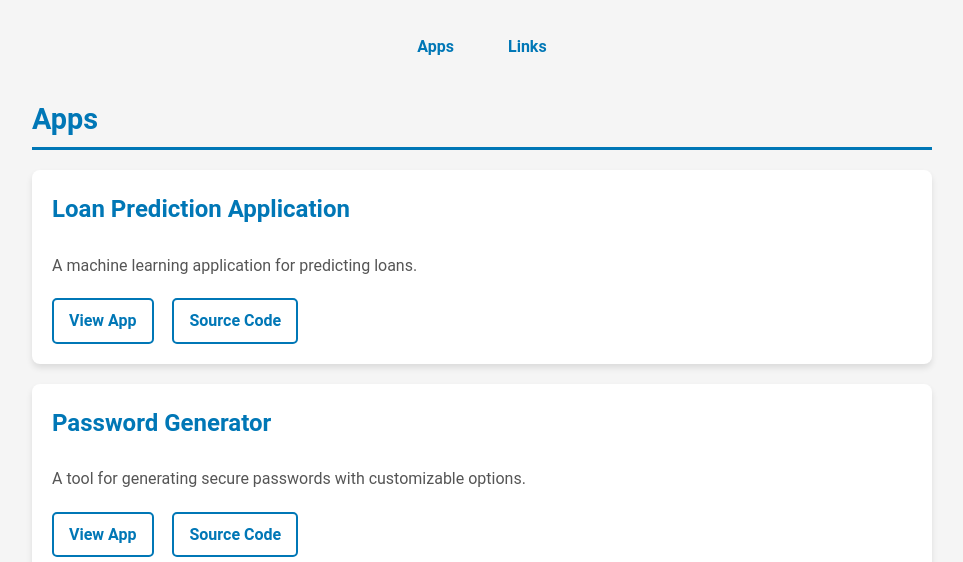
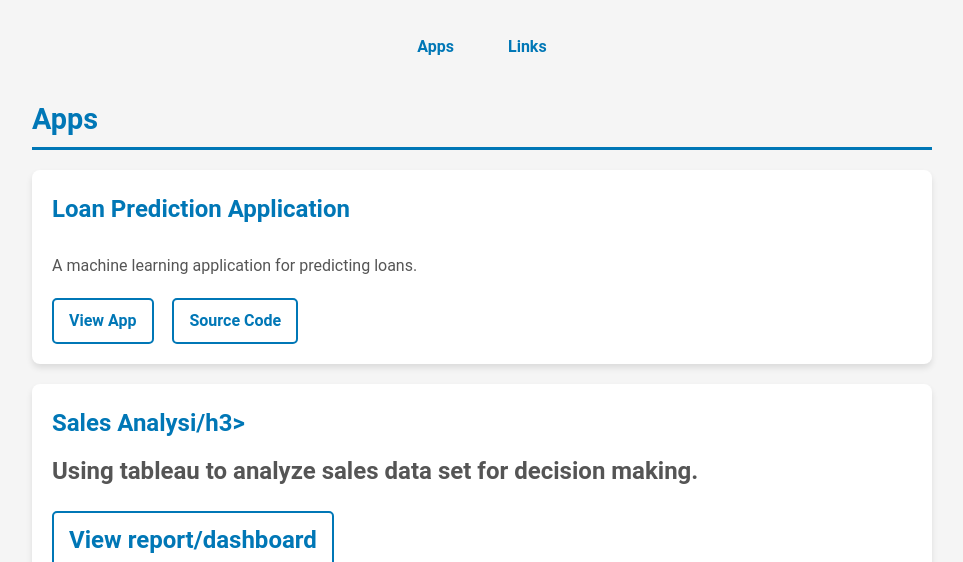
Before and after one commit to Ijeoma2025/ijeoma-portfoilio.github.io, a plain HTML site: page index.html in a window 1280 px wide. Shown: the part 235-797 px from the top of the page, without its empty margins (158-1121 px from the left). Drawn offline with Linux system fonts and the light colour scheme.

Commit message:
Update index.html

```diff
--- a/index.html
+++ b/index.html
@@ -32,14 +32,13 @@
                 <a href=https://github.com/Ijeoma2025/Loan_Prediction- target="_blank">Source Code</a>
             </div>
 
-            <!-- Password Generator Section -->
+            <!-- Sales Analysis -->
             <div class="app">
-                <h3>Password Generator</h3>
+                <h3>Sales Analysi/h3>
                 <p>
-                    A tool for generating secure passwords with customizable options.
+                    Using tableau to analyze sales data set for decision making.
                 </p>
-                <a href="[paste link]" target="_blank">View App</a>
-                <a href="[paste link]" target="_blank">Source Code</a>
+                <a href=https://public.tableau.com/app/profile/ijeoma.oma/viz/Salesworkbook_17402274064640/SalesDashboard target="_blank">View report/dashboard</a
             </div>
         </section>
 
@@ -47,7 +46,7 @@
             <h2>Professional Links</h2>
             <p>Connect with me professionally and see more of my work:</p>
             <ul>
-                <li><a href="[paste link]" target="_blank">GitHub</a></li>
+                <li><a href=https://github.com/Ijeoma2025 target="_blank">GitHub</a></li>
                 <!-- Add more links as needed -->
             </ul>
         </section>
```
